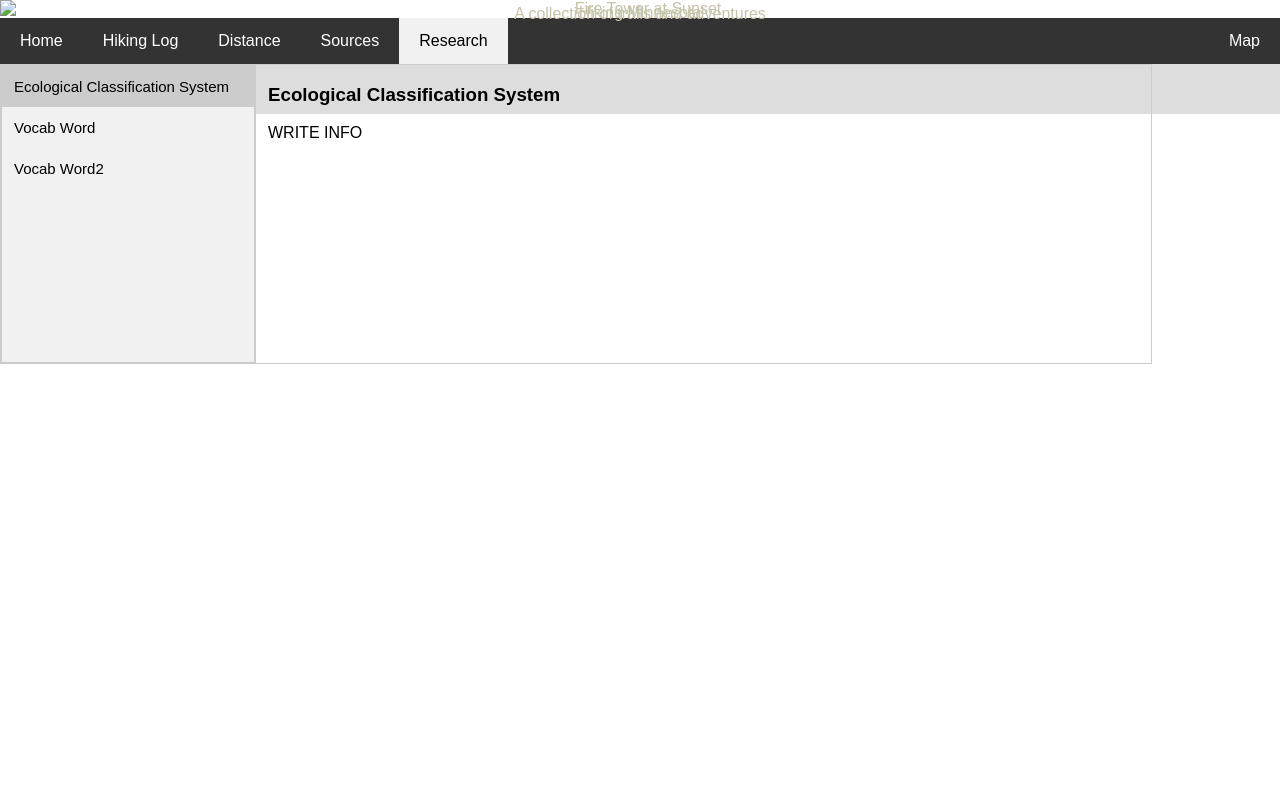
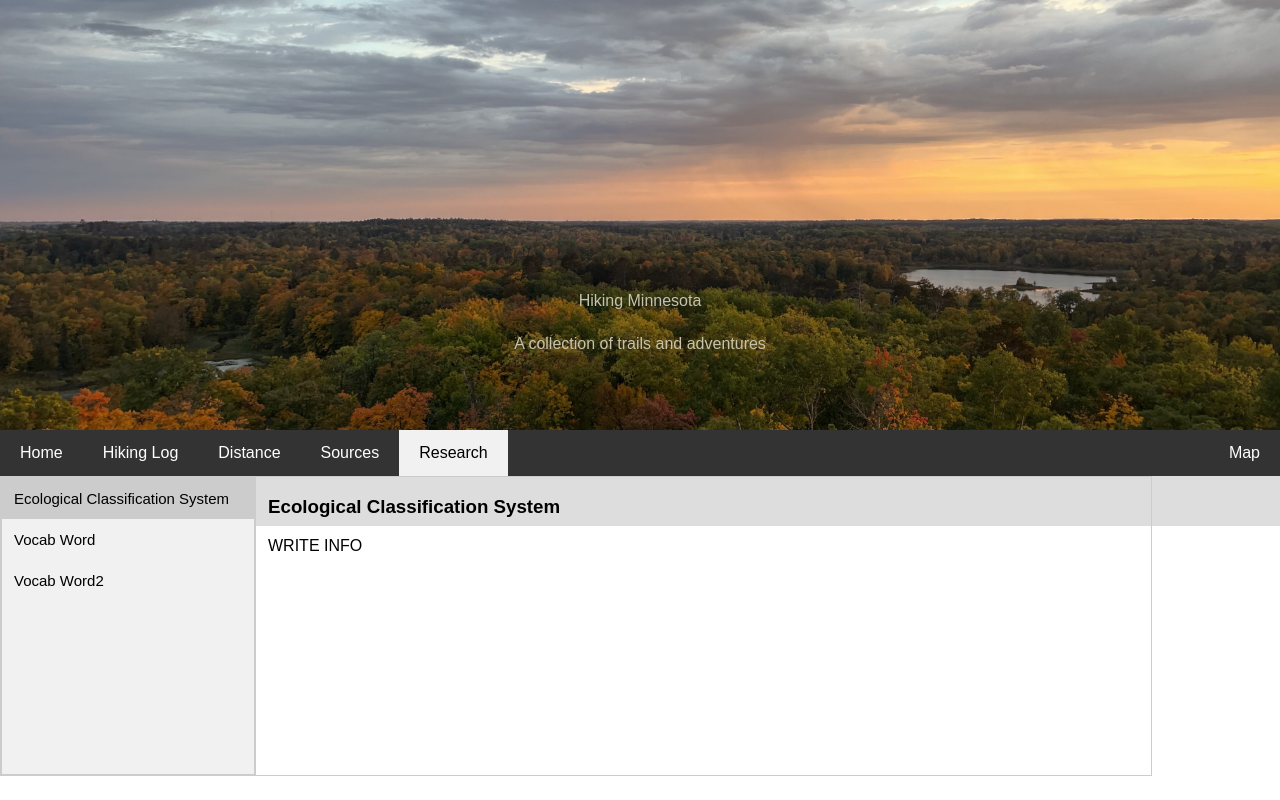
Before and after one commit to ipeters33/Nature-Website, a plain HTML site: page research.html in a window 1280 px wide. Drawn offline with Linux system fonts and the light colour scheme.

Commit message:
fixed header image sources for research and sources pages

```diff
--- a/research.html
+++ b/research.html
@@ -148,7 +148,7 @@ img{
 <body>
 
 <div class="header">
-  <img class="headerImage" src="Hiking\fireTowerAtSunset2.jpg" alt="Fire Tower at Sunset">
+  <img class="headerImage" src="fireTowerAtSunset2.jpg" alt="Fire Tower at Sunset">
   <div class="centeredLowerTitle">Hiking Minnesota</div>
   <div class="centeredLowerInfo">A collection of trails and adventures</div>
 </div>
```
Also changed, not shown: sources.html (+1 -1 lines).
